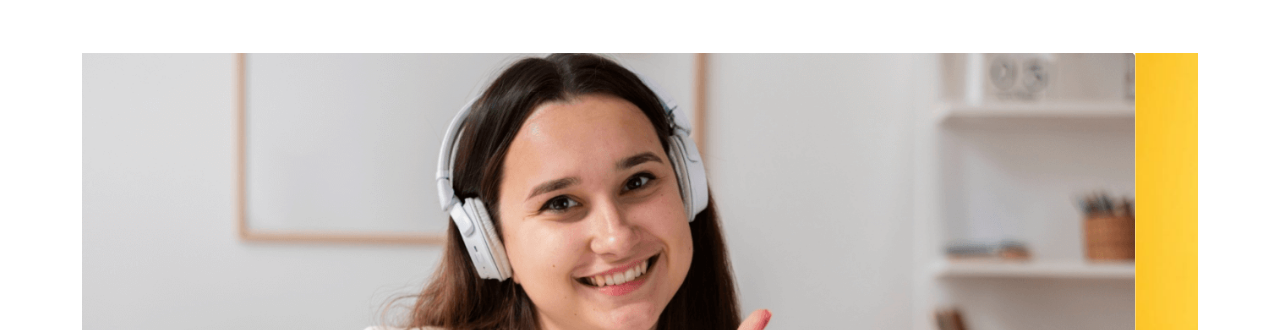
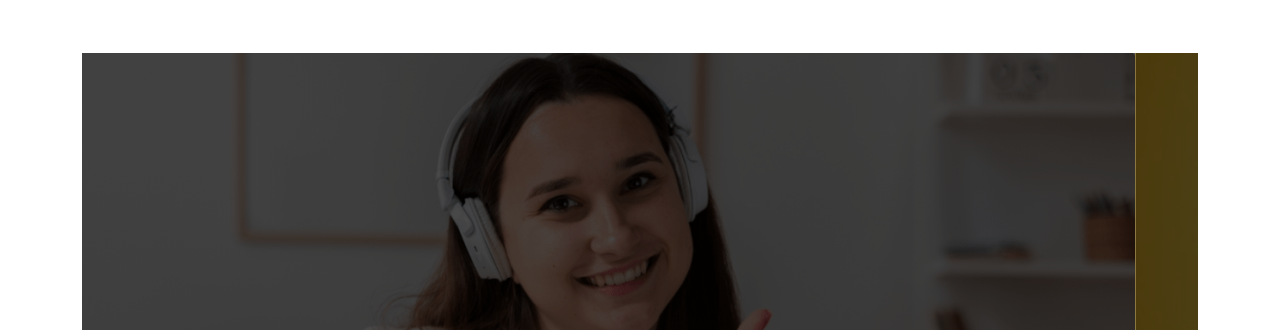
Before and after one commit to tarikaziz0933/edTech-web, a plain HTML site: page index.html in a window 1280 px wide. Shown: the part 123-453 px from the top of the page. Drawn offline with nearby package versions, Linux system fonts and the light colour scheme.

```diff
--- a/css/style.css
+++ b/css/style.css
@@ -1,4 +1,11 @@
-.img1 {
-    background-image: linear-gradient(to bottom left, rgba(228, 221, 221, 0.50) 10%, rgba(0, 0, 0, 0.80) 60%),
-        url(images/cover/cover-1.png);
+.carousel-item::before {
+    content: "";
+    display: block;
+    position: absolute;
+    top: 0;
+    left: 0;
+    bottom: 0;
+    right: 0;
+    background: #000;
+    opacity: 0.7;
 }
```
